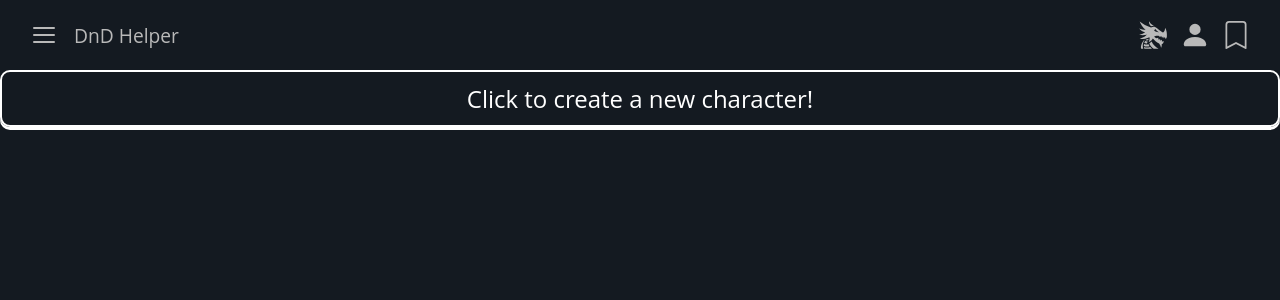
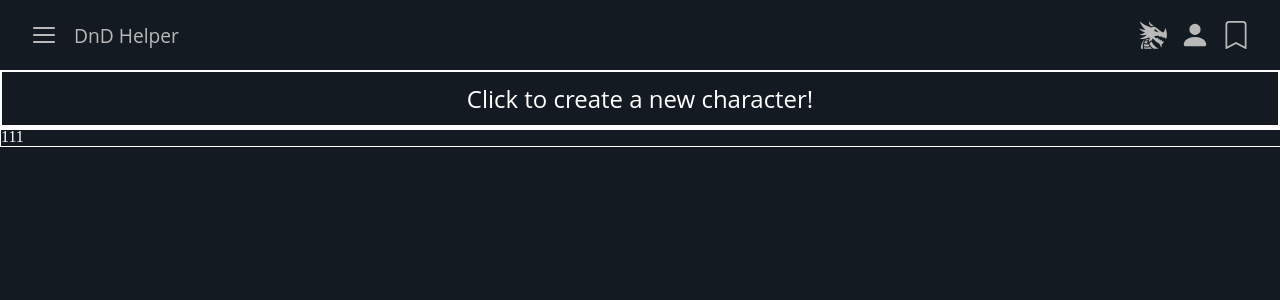
Before and after one commit to AlexStorzh/ProjectsStart, a React (Create React App) app in the folder dnd-site/: page / in a window 1280 px wide. Shown: the top 300 px of the page. Built offline with nearby package versions, Linux system fonts and the light colour scheme.

Commit message:
start list creat

```diff
--- a/dnd-site/src/components/Body/Body.jsx
+++ b/dnd-site/src/components/Body/Body.jsx
@@ -1,13 +1,18 @@
-import React from 'react';
+import React, { useState } from 'react';
 import './Body.css'
 import Header from './Header/Header';
+import CreatingList from './CreatingList/CreatingList';
+
 
 const Body = () => {
+
+
  return (
   <div id='container' className='container'>
    <div className="main_page_wrapper">
-    <div className="main_block">
-     <Header/>
+    <div className="main_block" >
+     <Header />
+     <CreatingList />
     </div>
    </div>
   </div>
--- /dev/null
+++ b/dnd-site/src/components/Body/CreatingList/CreatingList.jsx
@@ -0,0 +1,12 @@
+import React from 'react';
+import style from './CreatingList.module.css'
+
+const CreatingList = () => {
+ return (
+  <div className={style.creating__list}>
+   111
+  </div>
+ );
+};
+
+export default CreatingList;
--- /dev/null
+++ b/dnd-site/src/components/Body/CreatingList/CreatingList.module.css
@@ -0,0 +1,5 @@
+.creating__list {
+ width: 100%;
+ height: 100%;
+ border: 1px solid white;
+}
--- a/dnd-site/src/components/Body/Header/Header.css
+++ b/dnd-site/src/components/Body/Header/Header.css
@@ -1,6 +1,6 @@
 .create__btn {
  border: 2px solid white;
- border-radius: 10px;
+ /* border-radius: 10px; */
  padding: 10px;
  text-align: center;
  font-size: 24px;
@@ -15,6 +15,15 @@
  box-shadow: 0px 0px white;
 }
 
+.create__btn__active {
+ border: 2px solid white;
+  padding: 10px;
+  text-align: center;
+  font-size: 24px;
+  font-family: Open Sans, sans-serif;
+  cursor: default;
+
+}
 
 @media screen and (min-width:320px) and (max-width:1024px) {
  .create__btn {
--- a/dnd-site/src/components/Body/Header/Header.jsx
+++ b/dnd-site/src/components/Body/Header/Header.jsx
@@ -1,9 +1,13 @@
-import React from 'react';
+import React, { useState } from 'react';
 import './Header.css'
 
+
 const Header = () => {
+
+ const [open, openSet] = useState(false)
+
  return (
-  <div className='create__btn'>
+  <div className={'create__btn' + (open ? '__active' : '')} onClick={() => openSet(!open)}>
    Click to create a new character!
   </div>
  );
```
Also changed, not shown: dnd-site/src/components/Navbar/Header/HeaderLeft/HeaderLeft.jsx (line endings or trailing spaces).
